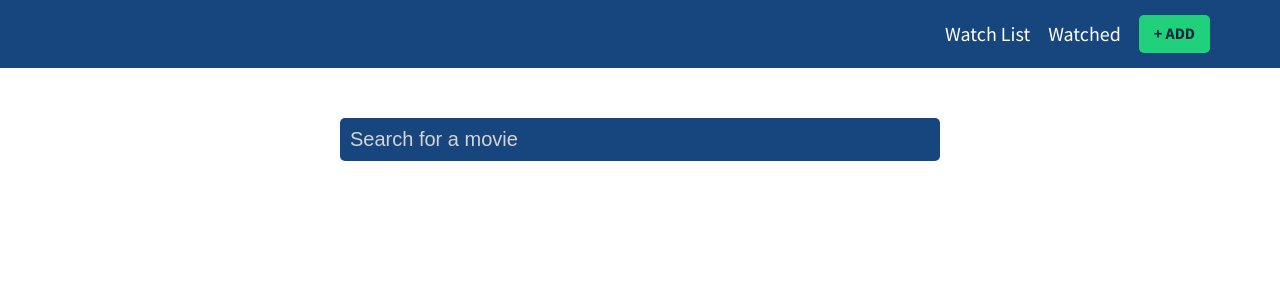
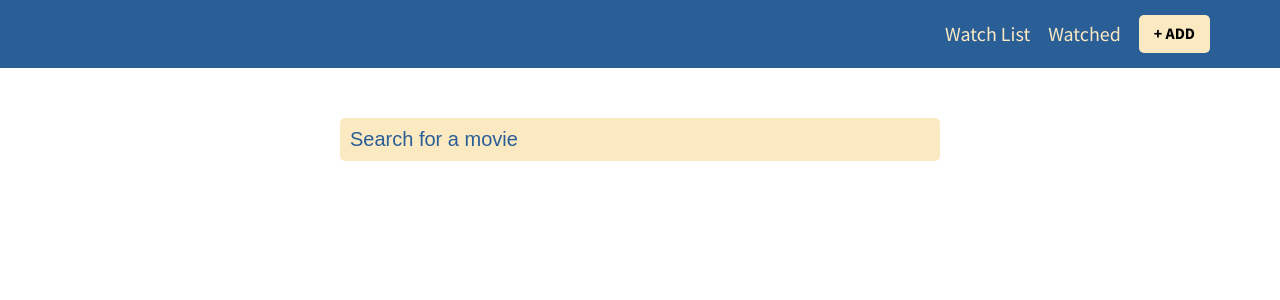
Before and after one commit to chiaki-yamada/movie-watchlist, a React (Create React App) app: page /add in a window 1280 px wide. Shown: the top 300 px of the page. Built offline with nearby package versions, Linux system fonts and the light colour scheme.

Commit message:
updated css

```diff
--- a/src/App.css
+++ b/src/App.css
@@ -1,8 +1,8 @@
 @import url("https://fonts.googleapis.com/css2?family=Source+Sans+Pro:wght@300;400;600;700;900&display=swap");
 
 :root {
-  --primary: #032541;
-  --secondary: #21d07a;
+  --primary: black;
+  --secondary: #fbe9c2;
   --white: #fff;
 }
 
@@ -58,7 +58,7 @@ body {
 }
 
 .btn:hover {
-  background-color: #1aa762;
+  background-color: #cbb8a8;
   opacity: 1;
   cursor: pointer;
 }
@@ -74,12 +74,12 @@ input:focus {
 
 /* Header Styles */
 header {
-  background-color: #16467D;
+  background-color: #295e96;
   padding: 15px 0;
 }
 
 header a {
-  color: white;
+  color: #fbe9c2;
   font-size: 1.25rem;
   text-decoration: none;
   transition: all 0.3s ease;
@@ -113,15 +113,15 @@ header .nav-links li {
 
 .add-content .input-wrapper input {
   width: 100%;
-  background-color: #16467D;
+  background-color: #fbe9c2;
   padding: 10px;
   border-radius: 5px;
   border: none;
-  color: white;
+  color: black;
   font-size: 1.25rem;
 }
 ::placeholder {
-  color: #D4D4D4;
+  color: #295e96;
 }
 
 .results {
@@ -143,7 +143,7 @@ header .nav-links li {
 .filler-poster {
   width: 75px;
   height: 113px;
-  background-color: #dbdada;
+  background-color: #fbe9c2;
   border-radius: 5px;
   margin-right: 15px;
   display: block;
@@ -192,7 +192,7 @@ header .nav-links li {
 
 .count-pill {
   display: block;
-  background-color: #42D176;
+  background-color: #fbe9c2;
   padding: 5px 15px;
   font-size: 1.125rem;
   font-weight: 600;
@@ -201,7 +201,7 @@ header .nav-links li {
 }
 
 .movie-page .heading {
-  color: #16467D;
+  color: black;
   font-size: 1.25rem;
   margin: 0;
 }
```
